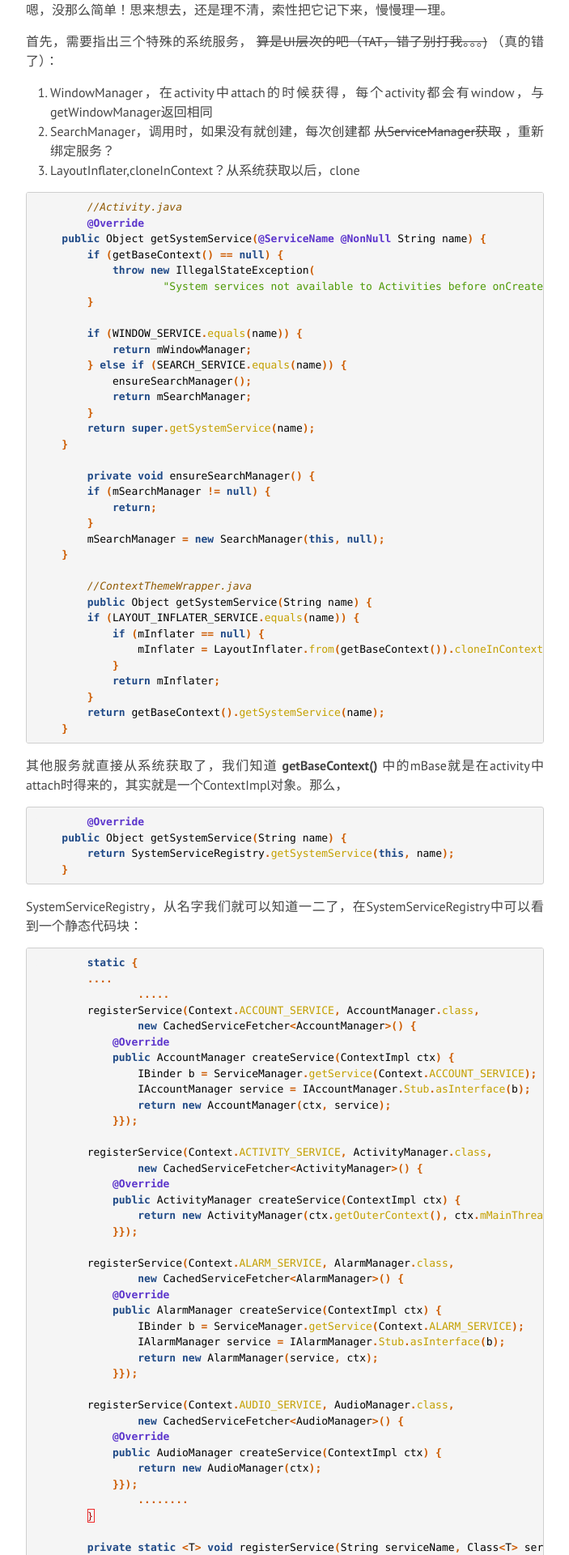
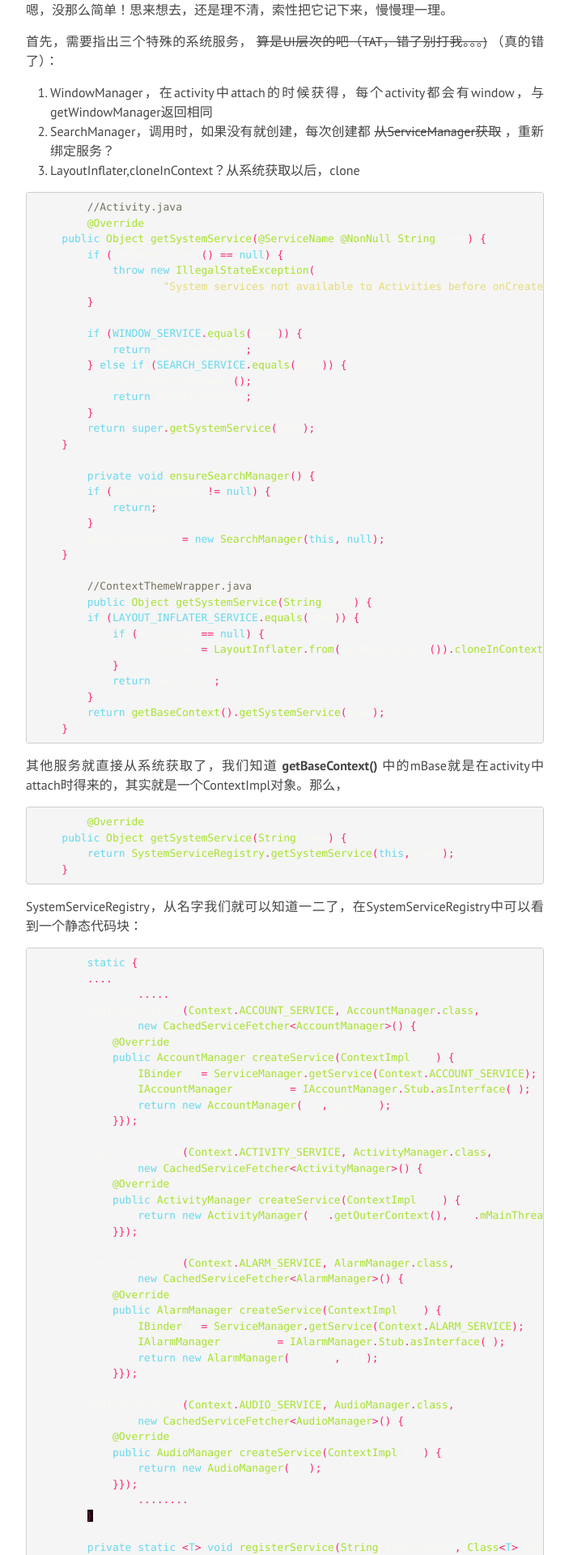
Before and after one commit to Hi-Mike/Hi-Mike.github.io, a Jekyll site: the page built from _posts/2015-11-10-getSystemService.md, in a window 1280 px wide. Shown: the part 311-2231 px from the top of the page at 81% size, without its empty margins (288-991 px from the left). Built offline with Jekyll 4.4.1, drawn with Linux system fonts in a browser that asks for light colours; nearby versions of some CDN libraries; comment, search, counter and statistics services are not loaded.

Commit message:
update config

```diff
--- a/_config.yml
+++ b/_config.yml
@@ -11,4 +11,6 @@
 
 # Build settings
 markdown: kramdown
+kramdown:
+  input: GFM
 markdown_ext: markdown,mkdown,mkdn,mkd,md
--- a/_sass/_syntax-highlighting.scss
+++ b/_sass/_syntax-highlighting.scss
@@ -1,74 +1,69 @@
 /* Syntax Highlighting
  * ============================================== */
-    .highlight {
-         .hll { background-color: #ffffcc }
-        .c { color: #8f5902; font-style: italic } /* Comment */
-        .err { color: #a40000; border: 1px solid #ef2929 } /* Error */
-        .g { color: #000000 } /* Generic */
-        .k { color: #204a87; font-weight: bold } /* Keyword */
-        .l { color: #000000 } /* Literal */
-        .n { color: #000000 } /* Name */
-        .o { color: #ce5c00; font-weight: bold } /* Operator */
-        .x { color: #000000 } /* Other */
-        .p { color: #000000; font-weight: bold } /* Punctuation */
-        .cm { color: #8f5902; font-style: italic } /* Comment.Multiline */
-        .cp { color: #8f5902; font-style: italic } /* Comment.Preproc */
-        .c1 { color: #8f5902; font-style: italic } /* Comment.Single */
-        .cs { color: #8f5902; font-style: italic } /* Comment.Special */
-        .gd { color: #a40000 } /* Generic.Deleted */
-        .ge { color: #000000; font-style: italic } /* Generic.Emph */
-        .gr { color: #ef2929 } /* Generic.Error */
-        .gh { color: #000080; font-weight: bold } /* Generic.Heading */
-        .gi { color: #00A000 } /* Generic.Inserted */
-        .go { color: #000000; font-style: italic } /* Generic.Output */
-        .gp { color: #8f5902 } /* Generic.Prompt */
-        .gs { color: #000000; font-weight: bold } /* Generic.Strong */
-        .gu { color: #800080; font-weight: bold } /* Generic.Subheading */
-        .gt { color: #a40000; font-weight: bold } /* Generic.Traceback */
-        .kc { color: #204a87; font-weight: bold } /* Keyword.Constant */
-        .kd { color: #204a87; font-weight: bold } /* Keyword.Declaration */
-        .kn { color: #204a87; font-weight: bold } /* Keyword.Namespace */
-        .kp { color: #204a87; font-weight: bold } /* Keyword.Pseudo */
-        .kr { color: #204a87; font-weight: bold } /* Keyword.Reserved */
-        .kt { color: #204a87; font-weight: bold } /* Keyword.Type */
-        .ld { color: #000000 } /* Literal.Date */
-        .m { color: #0000cf; font-weight: bold } /* Literal.Number */
-        .s { color: #4e9a06 } /* Literal.String */
-        .na { color: #c4a000 } /* Name.Attribute */
-        .nb { color: #204a87 } /* Name.Builtin */
-        .nc { color: #000000 } /* Name.Class */
-        .no { color: #000000 } /* Name.Constant */
-        .nd { color: #5c35cc; font-weight: bold } /* Name.Decorator */
-        .ni { color: #ce5c00 } /* Name.Entity */
-        .ne { color: #cc0000; font-weight: bold } /* Name.Exception */
-        .nf { color: #000000 } /* Name.Function */
-        .nl { color: #f57900 } /* Name.Label */
-        .nn { color: #000000 } /* Name.Namespace */
-        .nx { color: #000000 } /* Name.Other */
-        .py { color: #000000 } /* Name.Property */
-        .nt { color: #204a87; font-weight: bold } /* Name.Tag */
-        .nv { color: #000000 } /* Name.Variable */
-        .ow { color: #204a87; font-weight: bold } /* Operator.Word */
-        .w { color: #f8f8f8; text-decoration: underline } /* Text.Whitespace */
-        .mf { color: #0000cf; font-weight: bold } /* Literal.Number.Float */
-        .mh { color: #0000cf; font-weight: bold } /* Literal.Number.Hex */
-        .mi { color: #0000cf; font-weight: bold } /* Literal.Number.Integer */
-        .mo { color: #0000cf; font-weight: bold } /* Literal.Number.Oct */
-        .sb { color: #4e9a06 } /* Literal.String.Backtick */
-        .sc { color: #4e9a06 } /* Literal.String.Char */
-        .sd { color: #8f5902; font-style: italic } /* Literal.String.Doc */
-        .s2 { color: #4e9a06 } /* Literal.String.Double */
-        .se { color: #4e9a06 } /* Literal.String.Escape */
-        .sh { color: #4e9a06 } /* Literal.String.Heredoc */
-        .si { color: #4e9a06 } /* Literal.String.Interpol */
-        .sx { color: #4e9a06 } /* Literal.String.Other */
-        .sr { color: #4e9a06 } /* Literal.String.Regex */
-        .s1 { color: #4e9a06 } /* Literal.String.Single */
-        .ss { color: #4e9a06 } /* Literal.String.Symbol */
-        .bp { color: #3465a4 } /* Name.Builtin.Pseudo */
-        .vc { color: #000000 } /* Name.Variable.Class */
-        .vg { color: #000000 } /* Name.Variable.Global */
-        .vi { color: #000000 } /* Name.Variable.Instance */
-        .il { color: #0000cf; font-weight: bold } /* Literal.Number.Integer.Long */
-
-    }
+.highlight {
+.hll { background-color: #49483e }
+.c { color: #75715e; font-style: italic} /* Comment */
+.err { color: #960050; background-color: #1e0010 } /* Error */
+.k { color: #66d9ef } /* Keyword */
+.l { color: #ae81ff } /* Literal */
+.n { color: #f8f8f2 } /* Name */
+.o { color: #f92672 } /* Operator */
+.p { color: #f8f8f2 } /* Punctuation */
+.ch { color: #75715e } /* Comment.Hashbang */
+.cm { color: #75715e } /* Comment.Multiline */
+.cp { color: #75715e } /* Comment.Preproc */
+.cpf { color: #75715e } /* Comment.PreprocFile */
+.c1 { color: #75715e } /* Comment.Single */
+.cs { color: #75715e } /* Comment.Special */
+.gd { color: #f92672 } /* Generic.Deleted */
+.ge { font-style: italic } /* Generic.Emph */
+.gi { color: #a6e22e } /* Generic.Inserted */
+.gs { font-weight: bold } /* Generic.Strong */
+.gu { color: #75715e } /* Generic.Subheading */
+.kc { color: #66d9ef } /* Keyword.Constant */
+.kd { color: #66d9ef } /* Keyword.Declaration */
+.kn { color: #f92672 } /* Keyword.Namespace */
+.kp { color: #66d9ef } /* Keyword.Pseudo */
+.kr { color: #66d9ef } /* Keyword.Reserved */
+.kt { color: #66d9ef } /* Keyword.Type */
+.ld { color: #e6db74 } /* Literal.Date */
+.m { color: #ae81ff } /* Literal.Number */
+.s { color: #e6db74 } /* Literal.String */
+.na { color: #a6e22e } /* Name.Attribute */
+.nb { color: #f8f8f2 } /* Name.Builtin */
+.nc { color: #a6e22e } /* Name.Class */
+.no { color: #66d9ef } /* Name.Constant */
+.nd { color: #a6e22e } /* Name.Decorator */
+.ni { color: #f8f8f2 } /* Name.Entity */
+.ne { color: #a6e22e } /* Name.Exception */
+.nf { color: #a6e22e } /* Name.Function */
+.nl { color: #f8f8f2 } /* Name.Label */
+.nn { color: #f8f8f2 } /* Name.Namespace */
+.nx { color: #a6e22e } /* Name.Other */
+.py { color: #f8f8f2 } /* Name.Property */
+.nt { color: #f92672 } /* Name.Tag */
+.nv { color: #f8f8f2 } /* Name.Variable */
+.ow { color: #f92672 } /* Operator.Word */
+.w { color: #f8f8f2 } /* Text.Whitespace */
+.mb { color: #ae81ff } /* Literal.Number.Bin */
+.mf { color: #ae81ff } /* Literal.Number.Float */
+.mh { color: #ae81ff } /* Literal.Number.Hex */
+.mi { color: #ae81ff } /* Literal.Number.Integer */
+.mo { color: #ae81ff } /* Literal.Number.Oct */
+.sb { color: #e6db74 } /* Literal.String.Backtick */
+.sc { color: #e6db74 } /* Literal.String.Char */
+.sd { color: #e6db74 } /* Literal.String.Doc */
+.s2 { color: #e6db74 } /* Literal.String.Double */
+.se { color: #ae81ff } /* Literal.String.Escape */
+.sh { color: #e6db74 } /* Literal.String.Heredoc */
+.si { color: #e6db74 } /* Literal.String.Interpol */
+.sx { color: #e6db74 } /* Literal.String.Other */
+.sr { color: #e6db74 } /* Literal.String.Regex */
+.s1 { color: #e6db74 } /* Literal.String.Single */
+.ss { color: #e6db74 } /* Literal.String.Symbol */
+.bp { color: #f8f8f2 } /* Name.Builtin.Pseudo */
+.vc { color: #f8f8f2 } /* Name.Variable.Class */
+.vg { color: #f8f8f2 } /* Name.Variable.Global */
+.vi { color: #f8f8f2 } /* Name.Variable.Instance */
+.il { color: #ae81ff } /* Literal.Number.Integer.Long */
+}
```
Also changed, not shown: _posts/2016-10-14-Notification学习及兼容性解决.md (+1 -0 lines).
